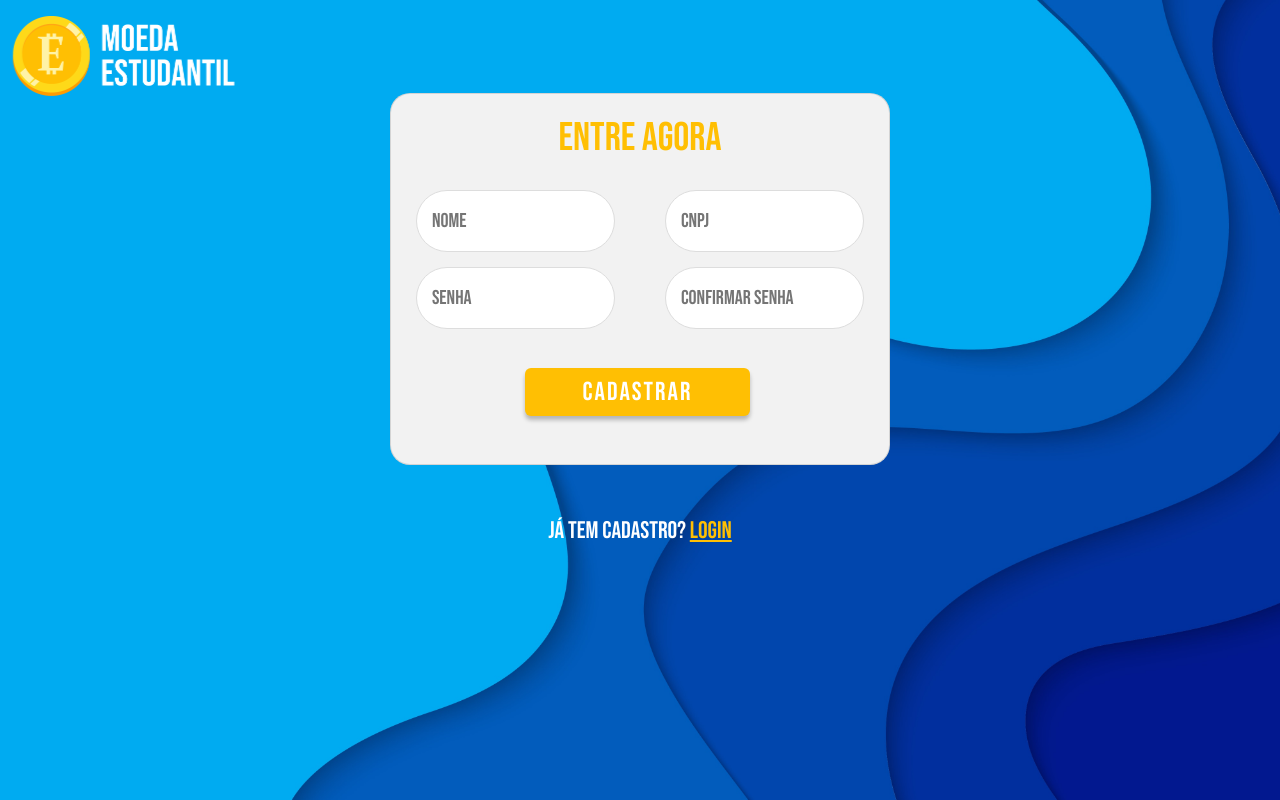
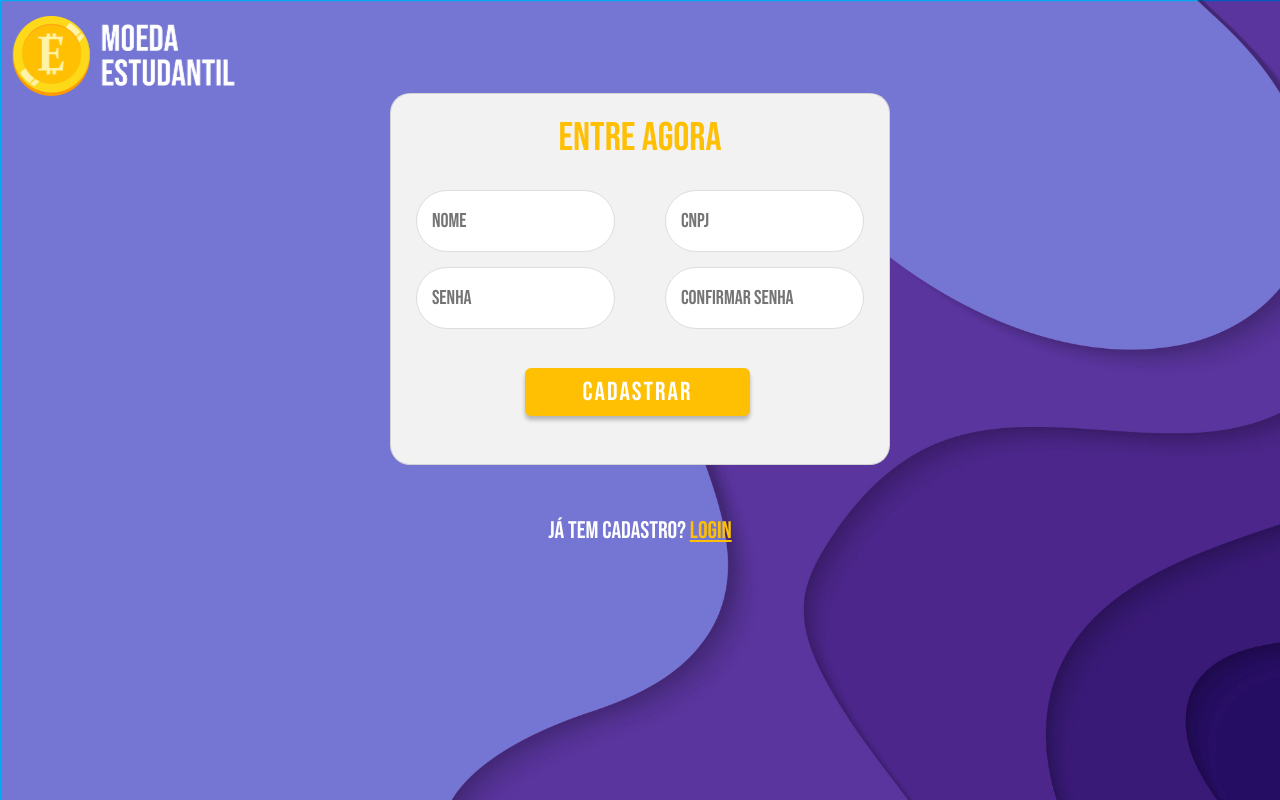
Before and after one commit to jeronimoluiz/Moeda-Estudantil, a Vue app in the folder frontend/: page /register-fornecedor in a window 1280 px wide. Built offline with nearby package versions, Linux system fonts and the light colour scheme.

Commit message:
Alteração de background das telas destinadas às lojas parceiras para que fique melhor a distinção entre as telas de alunos.
Co-Authored-By: FelipeABLessa <38573373+FelipeABLessa@users.noreply.github.com>
Co-Authored-By: guilhermegnc <25300105+guilhermegnc@users.noreply.github.com>

```diff
--- a/frontend/src/components/LoginFornecedor.vue
+++ b/frontend/src/components/LoginFornecedor.vue
@@ -1,4 +1,5 @@
 <template>
+  <div class="login-fornecedor">
     <div class="container login">
       <div class="row">
         <!--Logo-->
@@ -34,6 +35,7 @@
               <router-link to="/register-fornecedor" id="link-cadastrar"
                 >Cadastrar</router-link
               >
+            </div>
           </div>
         </div>
       </div>
@@ -88,6 +90,14 @@ export default {
 </script>
 
 <style>
+
+.login-fornecedor{
+  background-image: url("../assets/bg_fornecedores.jpg");
+  background-size: cover;
+  width: 100vw;
+  height: 100vh;
+}
+
 .fornecedor{
   align-content: center;
   margin-top: 5rem;
--- a/frontend/src/components/RegisterFornecedor.vue
+++ b/frontend/src/components/RegisterFornecedor.vue
@@ -1,5 +1,5 @@
 <template>
-  <div class="main">
+  <div class="register-fornecedor">
     <b-img
       :src="require('../assets/logo.png')"
       class="image-fluid"
@@ -129,6 +129,14 @@ export default {
 </script>
 
 <style>
+
+.register-fornecedor {
+  background-image: url("../assets/bg_fornecedores.jpg");
+  background-size: cover;
+  width: 100vw;
+  height: 100vh;
+}
+
 .card {
   position: relative;
   transform: translate(0%, 25%);
```
Also changed, not shown: frontend/src/assets/bg_fornecedores.jpg (added). Lines whose indentation alone changed are shown as unchanged.
